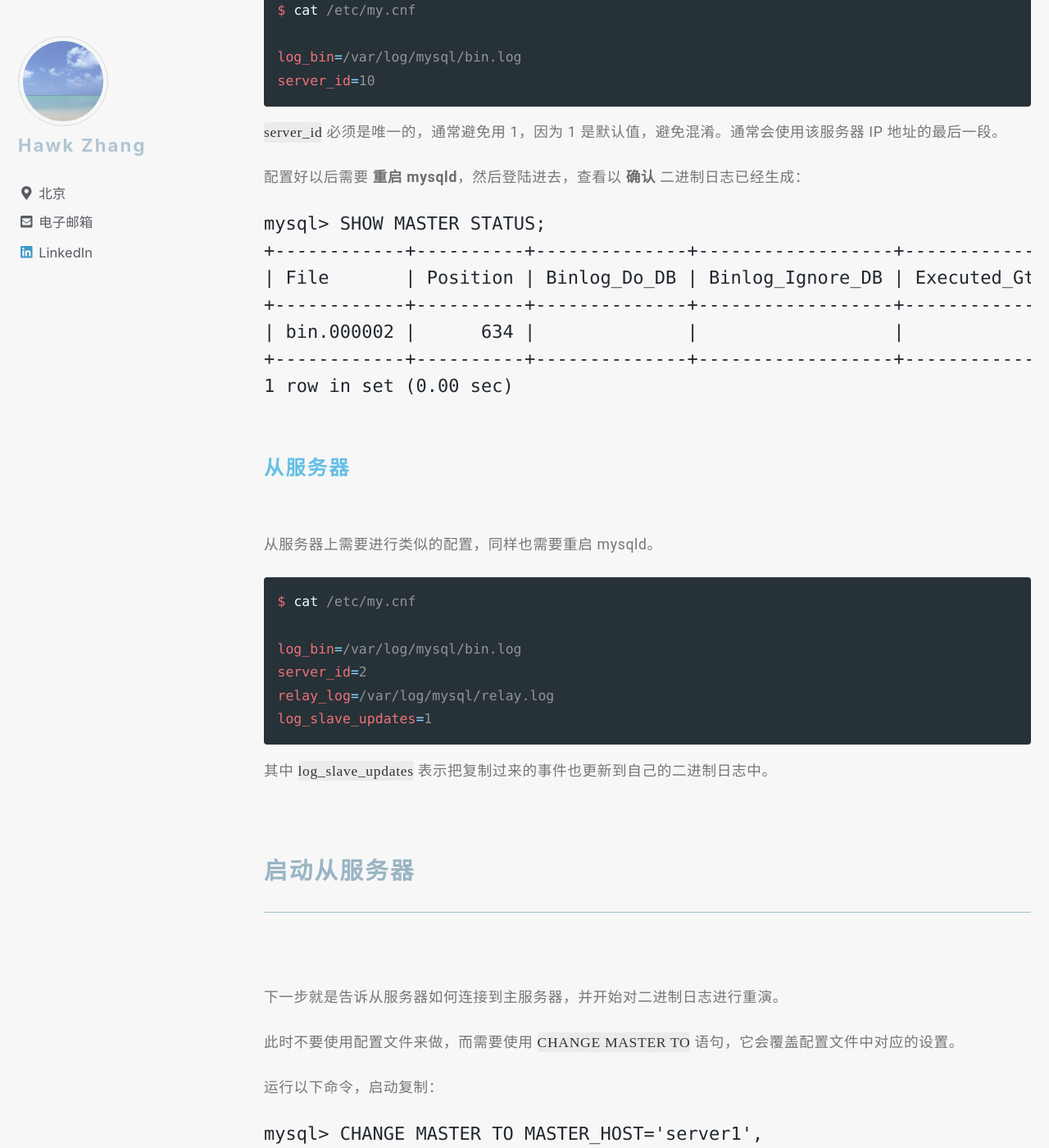
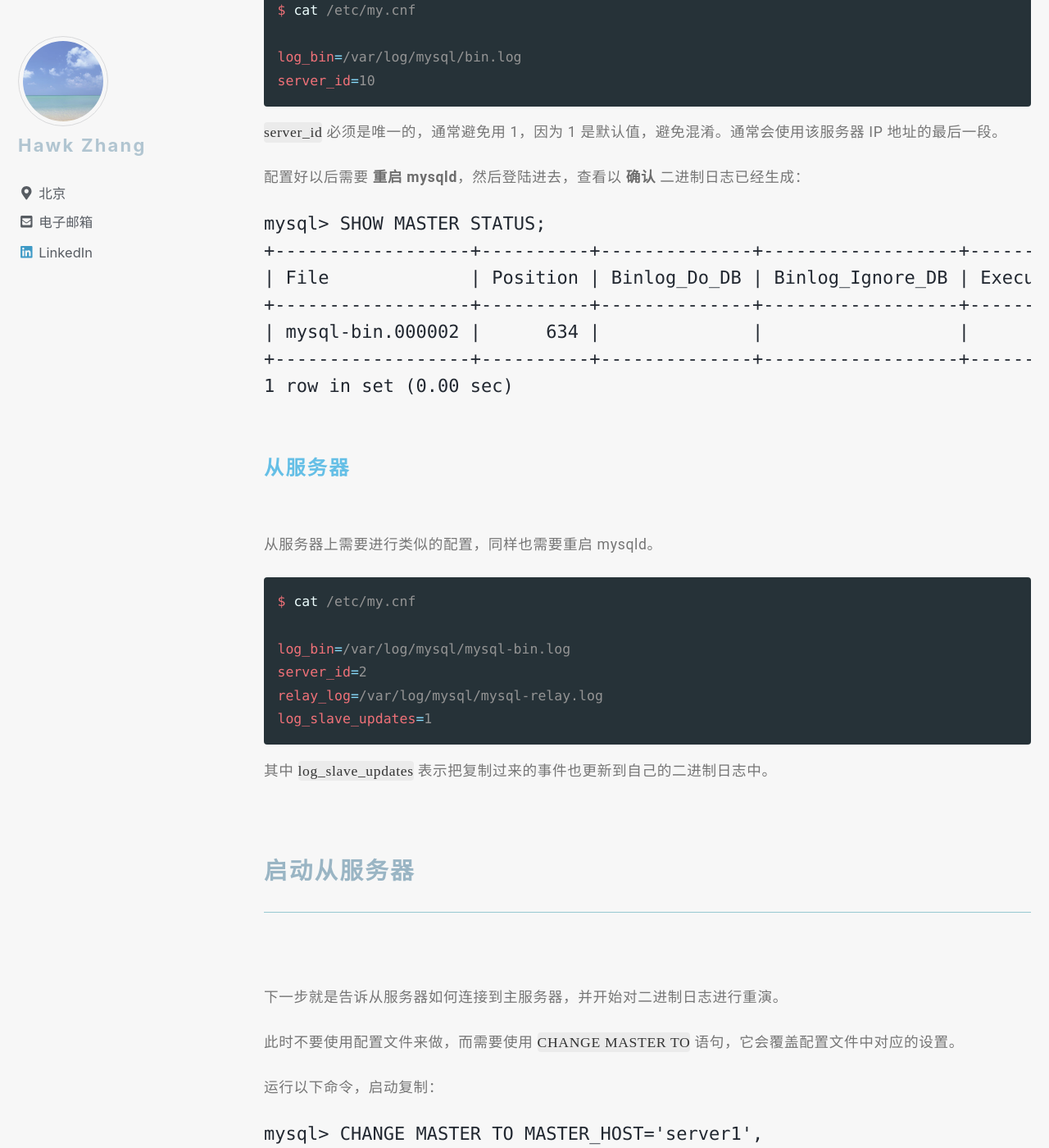
Before and after one commit to narru888/linotes_note, a Jekyll site: the page built from _posts/mysql/2016-03-01-master.slave.md, in a window 1280 px wide and 1400 px high, scrolled down 7971 px. Shown: the whole window at 82% size. Built offline with Jekyll 4.4.1, drawn with Linux system fonts in a browser that asks for light colours; nearby versions of some CDN libraries; a script that is not in the unit is left out; comment, search, counter and statistics services are not loaded; some of the changed text lies outside the part shown.

Commit message:
update on 2018-08-10 16:20:01 CST

`````diff
--- a/_posts/mysql/2016-03-01-master.slave.md
+++ b/_posts/mysql/2016-03-01-master.slave.md
@@ -228,11 +228,11 @@ server_id=10
 
 ```mysql
 mysql> SHOW MASTER STATUS;
-+------------+----------+--------------+------------------+-------------------+
-| File       | Position | Binlog_Do_DB | Binlog_Ignore_DB | Executed_Gtid_Set |
-+------------+----------+--------------+------------------+-------------------+
-| bin.000002 |      634 |              |                  |                   |
-+------------+----------+--------------+------------------+-------------------+
++------------------+----------+--------------+------------------+-------------------+
+| File             | Position | Binlog_Do_DB | Binlog_Ignore_DB | Executed_Gtid_Set |
++------------------+----------+--------------+------------------+-------------------+
+| mysql-bin.000002 |      634 |              |                  |                   |
++------------------+----------+--------------+------------------+-------------------+
 1 row in set (0.00 sec)
 ```
 
@@ -244,9 +244,9 @@ mysql> SHOW MASTER STATUS;
 ```bash
 $ cat /etc/my.cnf
 
-log_bin=/var/log/mysql/bin.log
+log_bin=/var/log/mysql/mysql-bin.log
 server_id=2
-relay_log=/var/log/mysql/relay.log
+relay_log=/var/log/mysql/mysql-relay.log
 log_slave_updates=1
 ````
 
`````
Also changed, not shown: other parts of _posts/mysql/2016-03-01-master.slave.md (+4 -2 lines).
